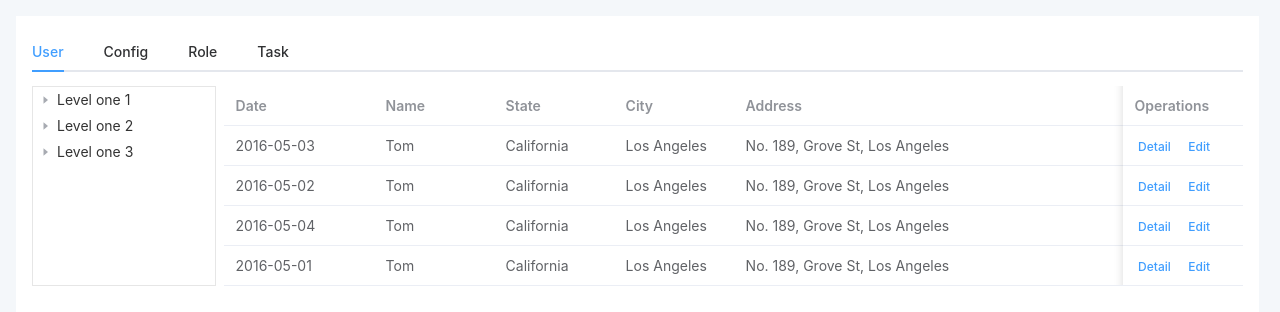
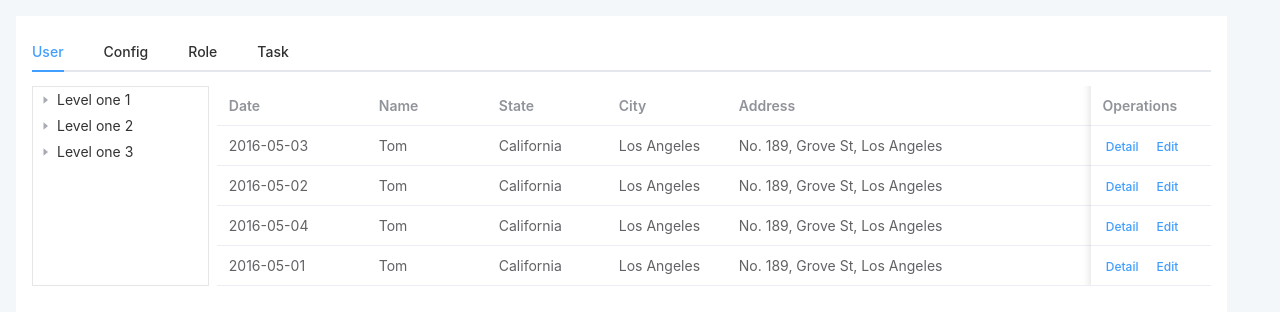
Before and after one commit to snowball-win/vue3-ts-vite3-pinia-pnpm-base, a Vue app: page /like in a window 1280 px wide. Shown: the top 312 px of the page. Built offline with nearby package versions, Linux system fonts and the light colour scheme; no server answers.

Commit message:
feat: vue-global-api，reset.less

```diff
--- a/package.json
+++ b/package.json
@@ -23,6 +23,7 @@
     "lint-staged": "^13.0.3",
     "pre-commit": "^1.2.2",
     "vue": "^3.2.37",
+    "vue-global-api": "^0.4.1",
     "vue-router": "^4.1.3"
   },
   "devDependencies": {
--- a/src/main.ts
+++ b/src/main.ts
@@ -1,10 +1,12 @@
 import { createApp } from 'vue'
-import './style.css'
+import '@/styles/index.less'
+import '@/styles/reset.less'
 import App from './App.vue'
 import ElementPlus from 'element-plus'
 import 'element-plus/dist/index.css'
 import router from "./routers/index";
 import { api } from './api/index'
+import 'vue-global-api';
 
 const app = createApp(App)
 app.use(ElementPlus)
--- /dev/null
+++ b/src/styles/reset.less
@@ -0,0 +1,40 @@
+html {
+    box-sizing: border-box;
+  }
+
+  *,
+  ::before,
+  ::after {
+    margin: 0;
+    padding: 0;
+    box-sizing: inherit;
+  }
+
+  a {
+    text-decoration: none;
+    color: #333;
+  }
+
+  a:hover,
+  a:link,
+  a:visited,
+  a:active {
+    text-decoration: none;
+  }
+
+  ol,
+  ul {
+    list-style: none;
+  }
+
+  input,
+  textarea {
+    outline: none;
+    border: none;
+    resize: none;
+  }
+
+  body {
+    font-size: 14px;
+    font-weight: 400;
+  }
```
Also changed, not shown: src/styles/index.less (renamed from src/style.css), 1 other file (tests, documents, lock files or other folders).
